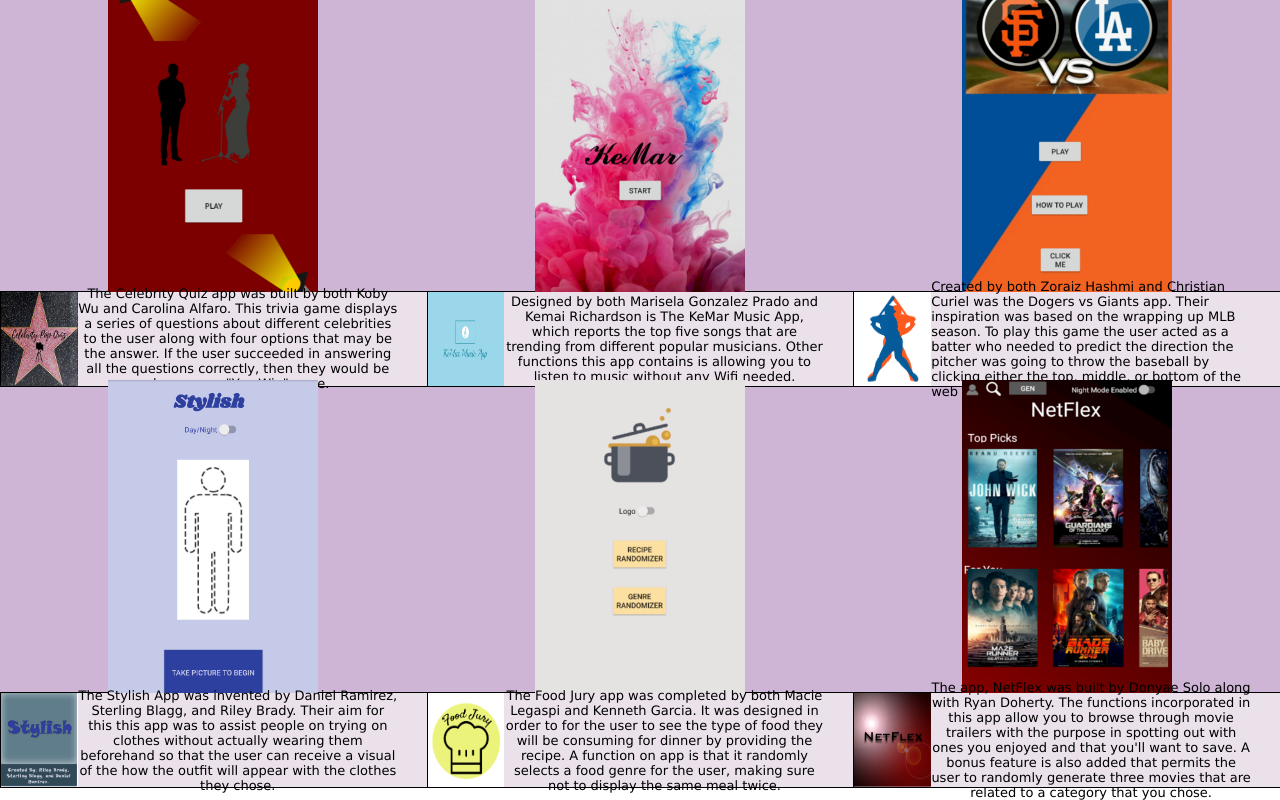
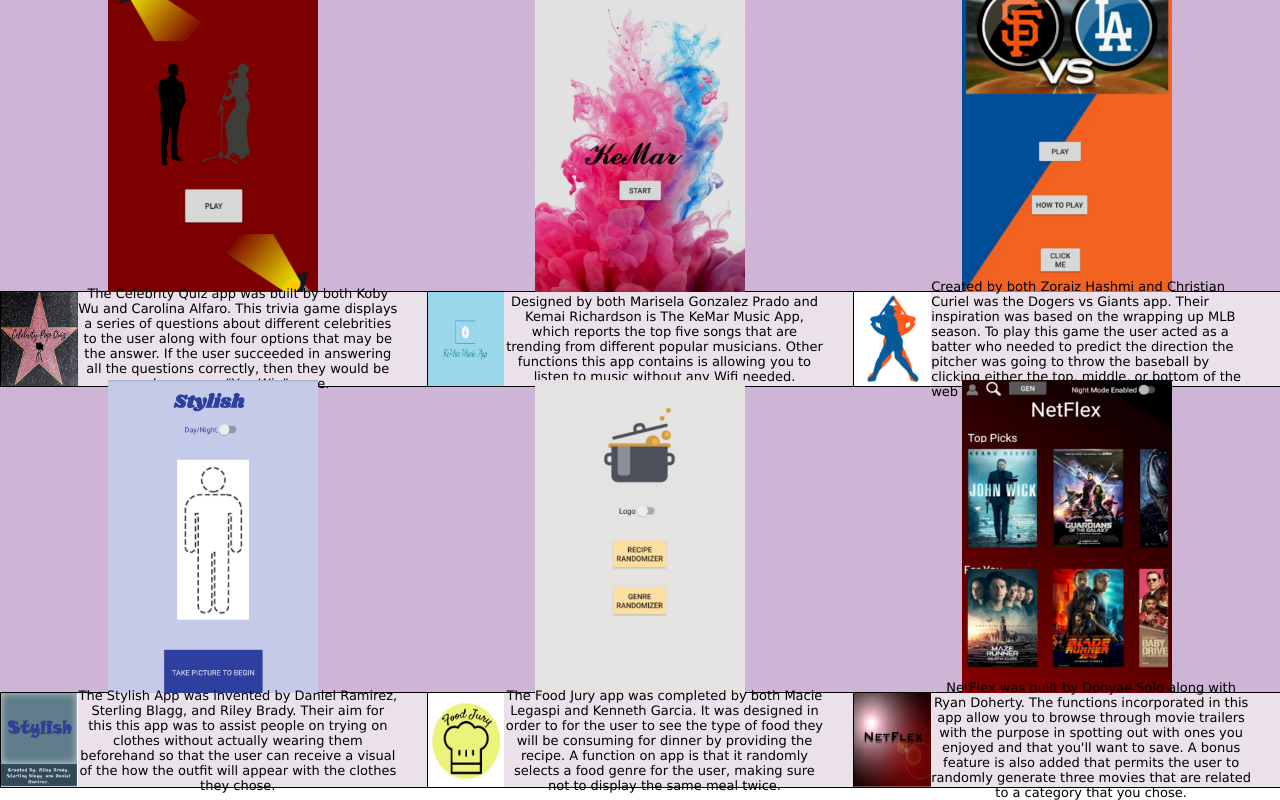
Before and after one commit to carolinaalfaro/appps, a plain HTML site: page index.html in a window 1280 px wide. Shown: the part 690-1490 px from the top of the page. Drawn offline with Linux system fonts and the light colour scheme.

Commit message:
Add files via upload

```diff
--- a/index.html
+++ b/index.html
@@ -158,7 +158,7 @@
 						<center><img src="images/netlogo.PNG" height="135px" width="125px" class="restrict-img-size"/></center>
 					</div>
 					<div class="right_square lightgrey center-content">
-						<center><p2> The app, NetFlex was built by Donyae Solo along with Ryan Doherty. The functions incorporated in this app allow you to browse through movie trailers with the purpose in spotting out with ones you enjoyed and that you'll want to save. A bonus feature is also added that permits the user to randomly generate three movies that are related to a category that you chose. </p2></center>
+						<center><p2> NetFlex was built by Donyae Solo along with Ryan Doherty. The functions incorporated in this app allow you to browse through movie trailers with the purpose in spotting out with ones you enjoyed and that you'll want to save. A bonus feature is also added that permits the user to randomly generate three movies that are related to a category that you chose. </p2></center>
 					</div>
 				</div>
 			</div>
```
